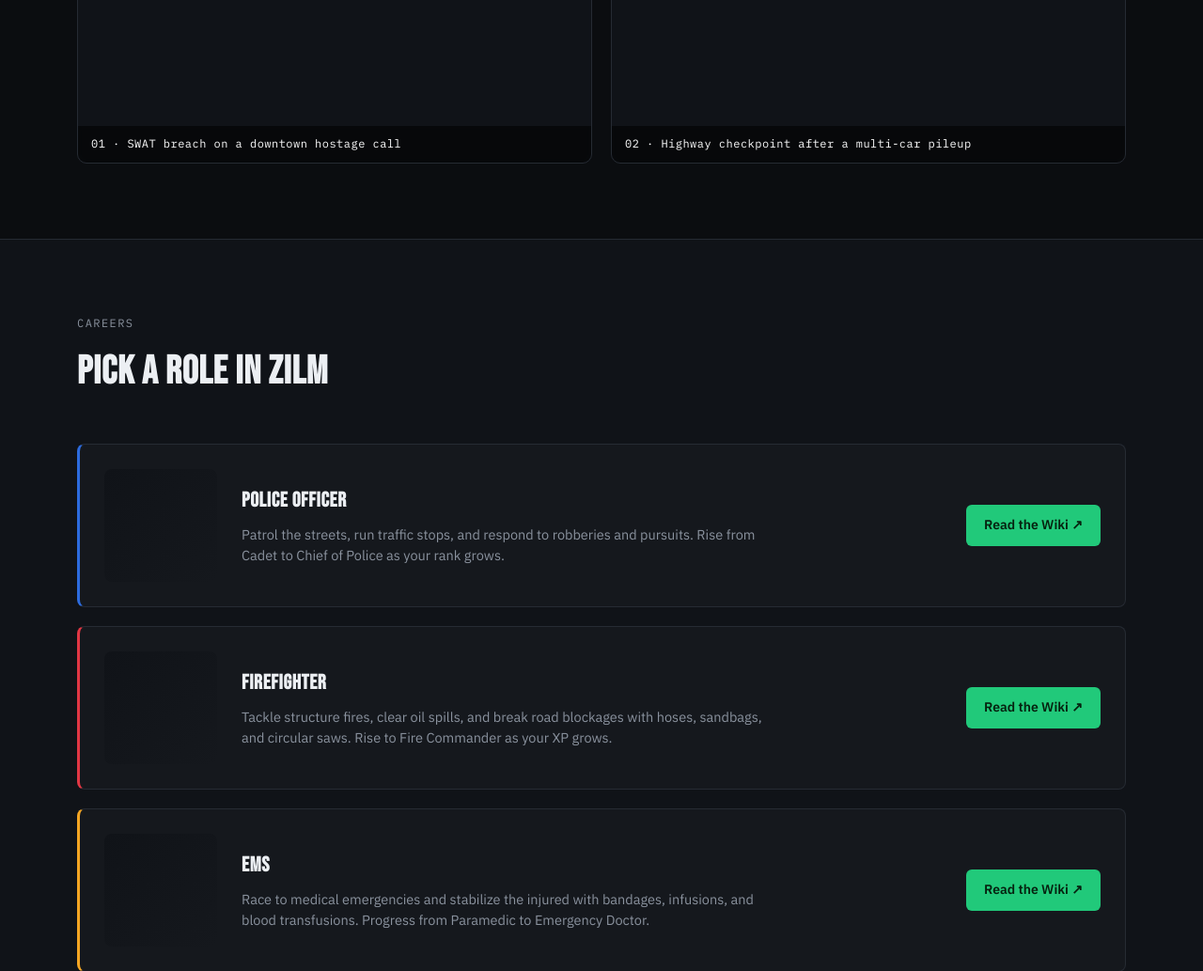
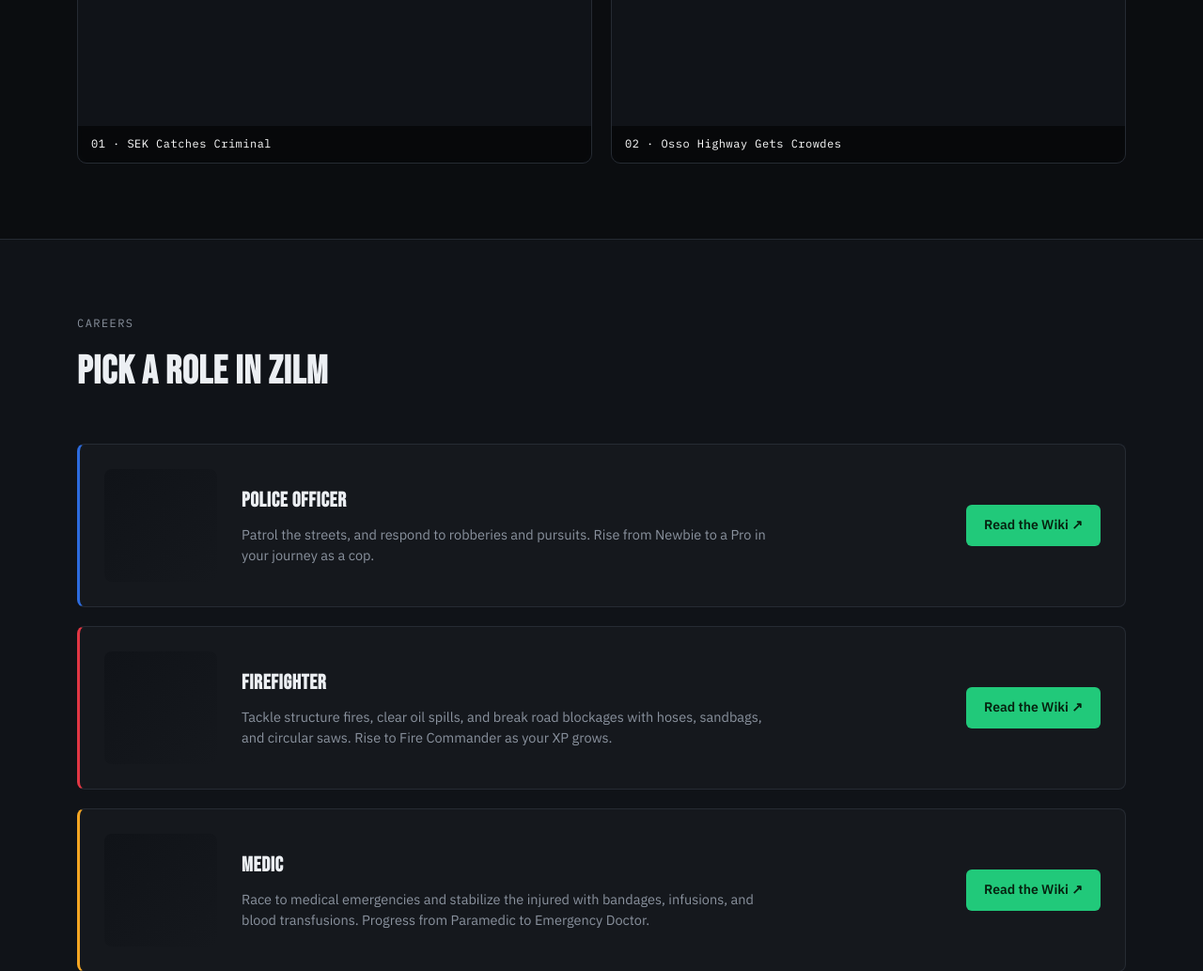
Before and after one commit to wbrjfehdhd-commits/preview, a plain HTML site: page index.html in a window 1280 px wide. Shown: the part 1380-2413 px from the top of the page at 94% size. Drawn offline with Linux system fonts and the light colour scheme.

Commit message:
Update index.html

```diff
--- a/index.html
+++ b/index.html
@@ -91,10 +91,10 @@
     <h2 class="gallery-title display">Scenes from Zilm</h2>
     <div class="gallery-grid">
       <div class="gallery-card">
-        <div class="cap">01 · SWAT breach on a downtown hostage call</div>
+        <div class="cap">01 · SEK Catches Criminal</div>
       </div>
       <div class="gallery-card">
-        <div class="cap">02 · Highway checkpoint after a multi-car pileup</div>
+        <div class="cap">02 · Osso Highway Gets Crowdes</div>
       </div>
     </div>
   </div>
@@ -109,7 +109,7 @@
       <div class="role-thumb"></div>
       <div>
         <div class="role-name">Police Officer</div>
-        <div class="role-desc">Patrol the streets, run traffic stops, and respond to robberies and pursuits. Rise from Cadet to Chief of Police as your rank grows.</div>
+        <div class="role-desc">Patrol the streets, and respond to robberies and pursuits. Rise from Newbie to a Pro in your journey as a cop.</div>
       </div>
       <div class="role-cta"><a href="wiki-police.html" class="btn btn-green">Read the Wiki ↗</a></div>
     </div>
@@ -126,7 +126,7 @@
     <div class="role-card amber">
       <div class="role-thumb"></div>
       <div>
-        <div class="role-name">EMS</div>
+        <div class="role-name">Medic</div>
         <div class="role-desc">Race to medical emergencies and stabilize the injured with bandages, infusions, and blood transfusions. Progress from Paramedic to Emergency Doctor.</div>
       </div>
       <div class="role-cta"><a href="wiki-ems.html" class="btn btn-green">Read the Wiki ↗</a></div>
```
